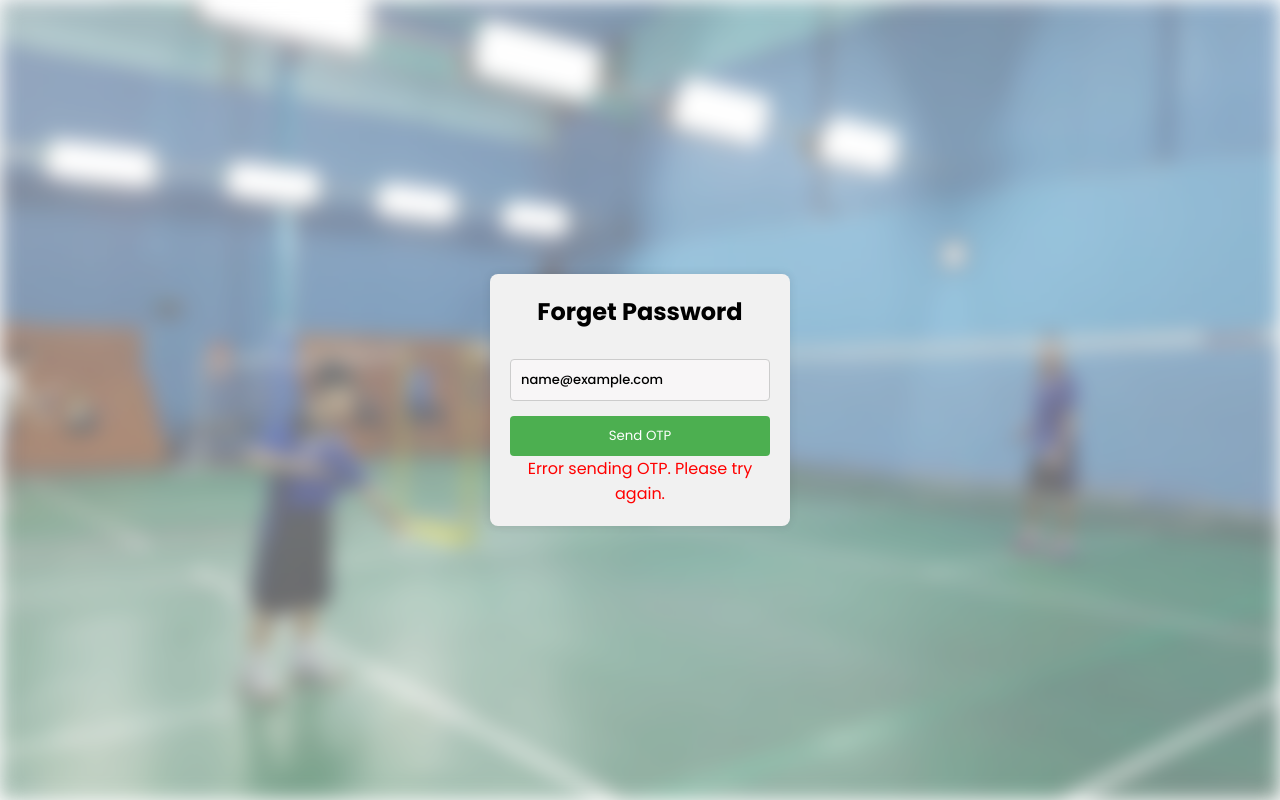
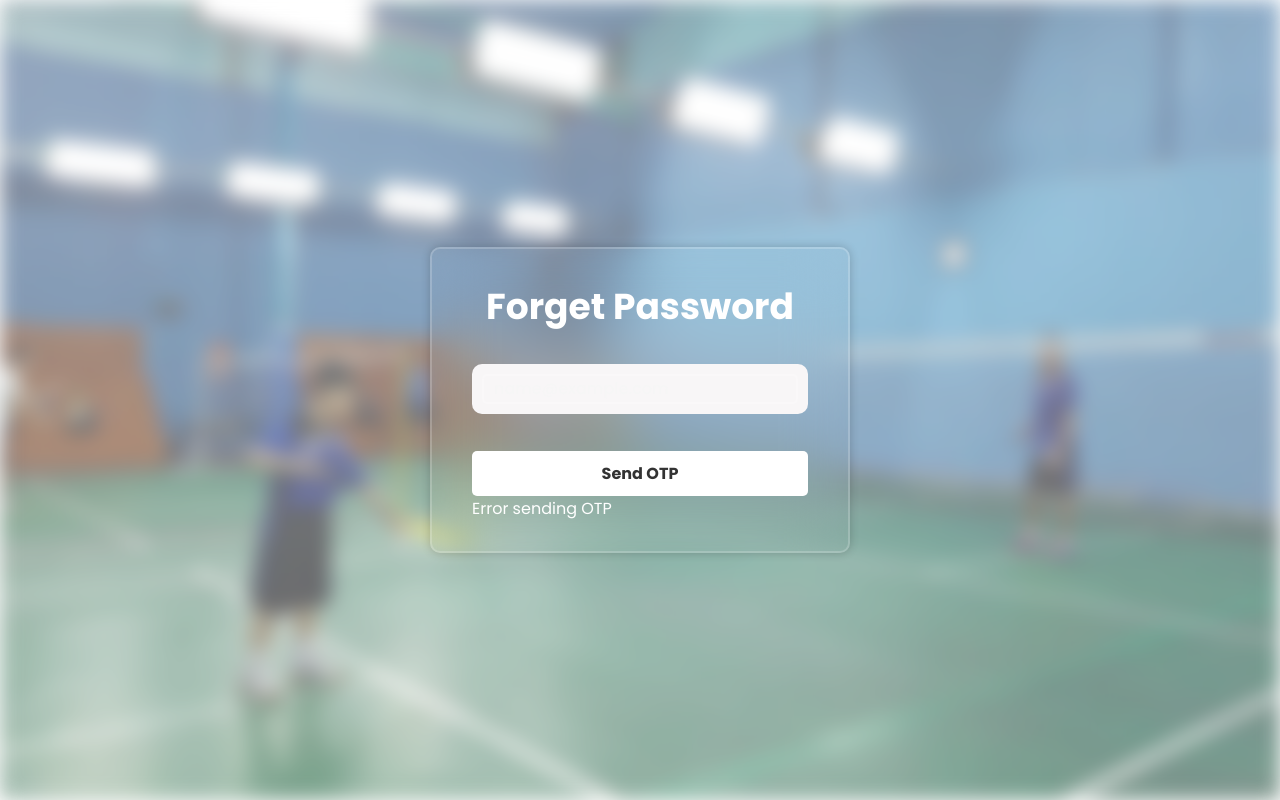
Before and after one commit to mineduck1608/SWP391-BadmintonCourtBooking, a React (Create React App) app: page /forget in a window 1280 px wide. Both pictures are taken after typing "name@example.com" into the empty fields and a click on the button "Send OTP". Built offline with nearby package versions, Linux system fonts and the light colour scheme; no server answers.

Commit message:
Revert "."
This reverts commit 6c7ddd8590ea452283294685e83c1490d444ea30.

```diff
--- a/package.json
+++ b/package.json
@@ -10,7 +10,6 @@
     "antd": "^5.17.4",
     "body-parser": "^1.20.2",
     "concurrently": "^8.2.2",
-    "cors": "^2.8.5",
     "express": "^4.19.2",
     "firebase": "^10.12.2",
     "framer-motion": "^11.2.9",
--- a/src/Components/ForgetPassword/forgetPassword.jsx
+++ b/src/Components/ForgetPassword/forgetPassword.jsx
@@ -5,71 +5,86 @@ import './forgetpassword.css';
 const ForgetPassword = () => {
   const [email, setEmail] = useState('');
   const [otp, setOtp] = useState('');
+  const [otpSent, setOtpSent] = useState(false);
+  const [otpVerified, setOtpVerified] = useState(false);
   const [newPassword, setNewPassword] = useState('');
-  const [otpSent, setOtpSent] = useState(false);
-  const [otpError, setOtpError] = useState('');
-  const [resetError, setResetError] = useState('');
+  const [message, setMessage] = useState('');
 
   const handleSendOtp = async () => {
     try {
       const response = await axios.post('http://localhost:3005/send-otp', { email });
+      if (response.status === 200) {
         setOtpSent(true);
-      alert(response.data.message);
+        setMessage('OTP sent successfully. Check your email.');
+      }
     } catch (error) {
-      setOtpError('Error sending OTP. Please try again.');
+      setMessage('Error sending OTP');
+    }
+  };
+
+  const handleVerifyOtp = async () => {
+    try {
+      const response = await axios.post('http://localhost:3005/verify-otp', { email, otp });
+      if (response.status === 200) {
+        setOtpVerified(true);
+        setMessage('OTP verified successfully. You can now reset your password.');
+      }
+    } catch (error) {
+      setMessage('Invalid OTP');
     }
   };
 
   const handleResetPassword = async () => {
     try {
-      const response = await axios.post('http://localhost:3005/reset-password', {
-        email,
-        otp,
-        newPassword,
-      });
-      alert(response.data.message);
-      if (response.data.message === 'Password reset successful') {
-        // Redirect or perform any further action after successful password reset
+      const response = await axios.post('http://localhost:3005/reset-password', { email, newPassword });
+      if (response.status === 200) {
+        setMessage('Password updated successfully. You can now log in with your new password.');
       }
     } catch (error) {
-      setResetError('Error resetting password. Please try again.');
+      setMessage('Error updating password');
     }
   };
 
   return (
-    <div className="forget-password-wrapper">
-      <h2>Forget Password</h2>
-      {!otpSent ? (
-        <>
+    <div className='forget-password-wrapper'>
+      <h1>Forget Password</h1>
+      <div className="input-box">
         <input
           type="email"
-            placeholder="Enter your email"
           value={email}
           onChange={(e) => setEmail(e.target.value)}
+          placeholder='Enter your email'
+          required
         />
+      </div>
       <button onClick={handleSendOtp}>Send OTP</button>
-          {otpError && <p className="error-message">{otpError}</p>}
-        </>
-      ) : (
-        <>
+      {otpSent && !otpVerified && (
+        <div className="otp-box">
           <input
             type="text"
-            placeholder="Enter OTP"
             value={otp}
             onChange={(e) => setOtp(e.target.value)}
+            placeholder='Enter OTP'
+            required
           />
+          <button onClick={handleVerifyOtp}>Verify OTP</button>
+        </div>
+      )}
+      {otpVerified && (
+        <div className="reset-password-box">
           <input
             type="password"
-            placeholder="Enter new password"
             value={newPassword}
             onChange={(e) => setNewPassword(e.target.value)}
+            placeholder='Enter new password'
+            required
           />
           <button onClick={handleResetPassword}>Reset Password</button>
-          {resetError && <p className="error-message">{resetError}</p>}
-        </>
+        </div>
       )}
+      {message && <p>{message}</p>}
     </div>
   );
-};
+}
 
 export default ForgetPassword;
--- a/src/Components/ForgetPassword/forgetpassword.css
+++ b/src/Components/ForgetPassword/forgetpassword.css
@@ -1,40 +1,56 @@
 .forget-password-wrapper {
-  width: 300px;
-  margin: 0 auto;
-  padding: 20px;
-  background: #f1f1f1;
-  border-radius: 8px;
-  box-shadow: 0 0 10px rgba(0, 0, 0, 0.1);
+    width: 420px;
+    background: transparent;
+    border: 2px solid rgba(255, 255, 255, .2);
+    backdrop-filter: blur(30px);
+    box-shadow: 0 0 10px rgba(0, 0, 0, .2);
+    color: #ffffff;
+    border-radius: 10px;
+    padding: 30px 40px;
   }
 
-.forget-password-wrapper h2 {
+  .forget-password-wrapper h1 {
+    font-size: 36px;
     text-align: center;
-  margin-bottom: 20px;
   }
 
-.forget-password-wrapper input {
+  .forget-password-wrapper .input-box {
+    position: relative;
     width: 100%;
-  padding: 10px;
-  margin: 10px 0;
-  border: 1px solid #ccc;
-  border-radius: 4px;
+    height: 50px;
+    margin: 30px 0;
+  }
+
+  .input-box input {
+    width: 100%;
+    height: 100%;
+    background: transparent;
+    outline: none;
+    border: 2px solid rgba(255, 255, 255, .2);
+    border-radius: 5px;
+    font-size: 16px;
+    color: rgb(246, 246, 246);
+    margin-bottom: 10px;
+  }
+
+  .input-box input::placeholder {
+    color: #fff;
   }
 
   .forget-password-wrapper button {
     width: 100%;
-  padding: 10px;
-  background-color: #4caf50;
-  color: white;
+    height: 45px;
+    background: #fff;
     border: none;
-  border-radius: 4px;
+    outline: none;
+    border-radius: 5px;
     cursor: pointer;
+    font-size: 16px;
+    color: #333;
+    font-weight: 700;
   }
 
-.forget-password-wrapper button:hover {
-  background-color: #45a049;
+  button:hover {
+    background-color: hsl(26, 93%, 50%);
+    color: #fff;
   }
-
-.error-message {
-  color: red;
-  text-align: center;
-}
```
Also changed, not shown: 2 other files (tests, documents, lock files or other folders). Lines whose indentation alone changed are shown as unchanged.
